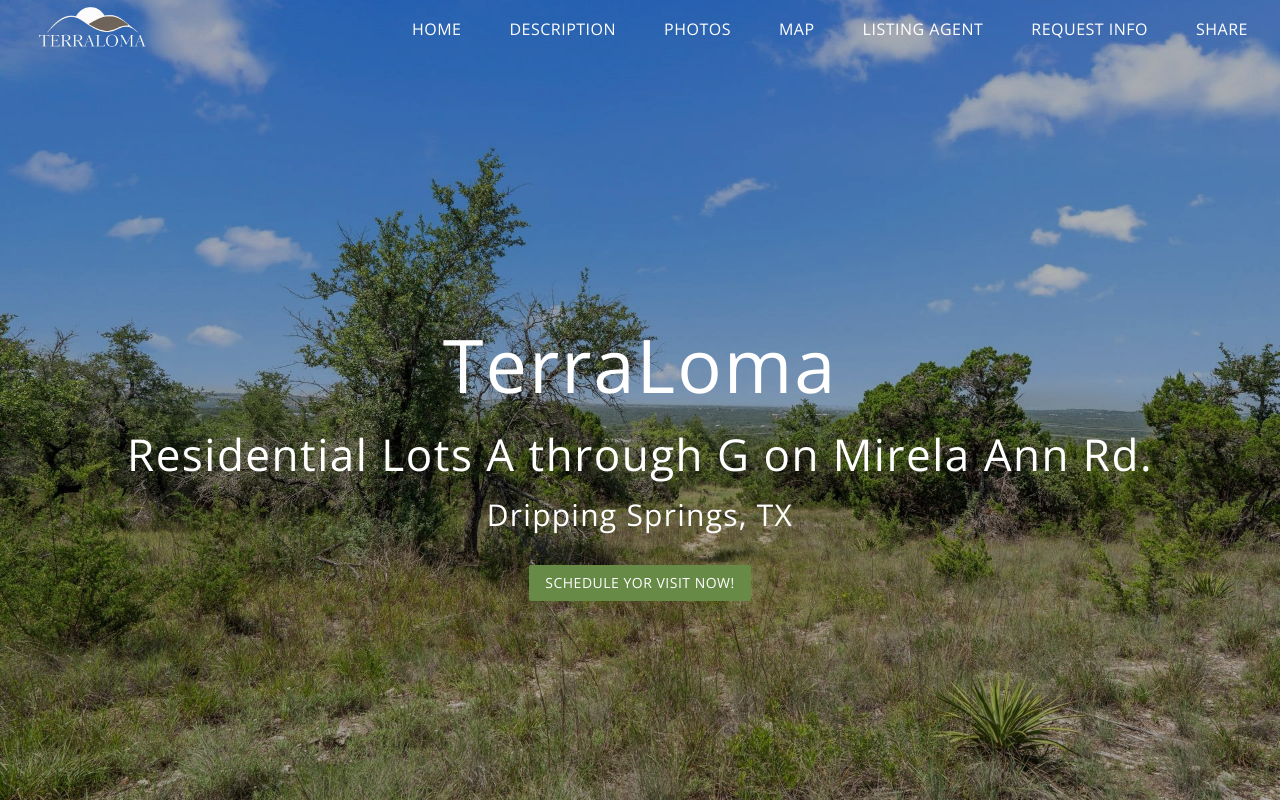
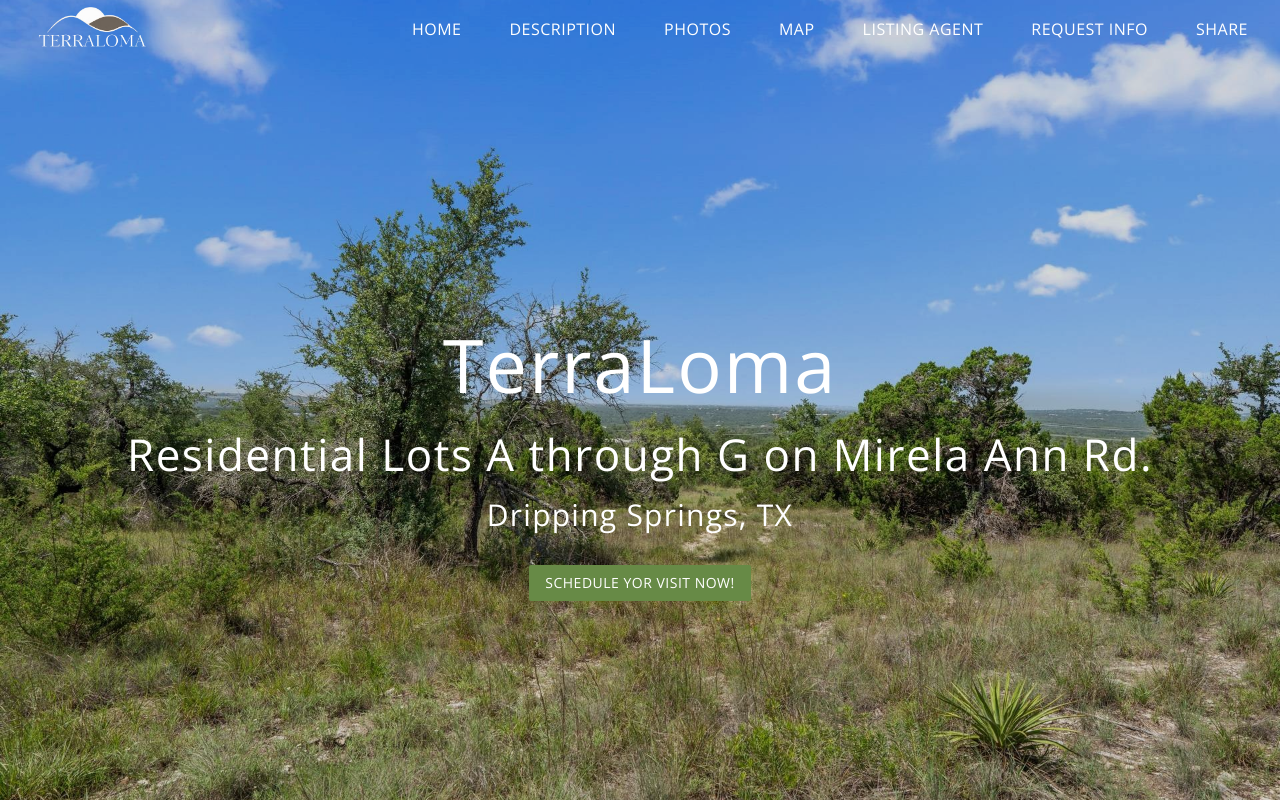
Before and after one commit to tiwariut/terraloma, a Next.js app: page / in a window 1280 px wide. Shown: the top 802 px of the page. Built offline with nearby package versions, Linux system fonts and the light colour scheme.

Commit message:
Reduce overlay opacity

```diff
--- a/sass/abstracts/_mixins.scss
+++ b/sass/abstracts/_mixins.scss
@@ -71,7 +71,7 @@
     height: 100%;
     width: 100%;
     background-color: variables.$color-black;
-    opacity: 0.3;
+    opacity: 0.15;
     z-index: -1;
   }
 }
```
